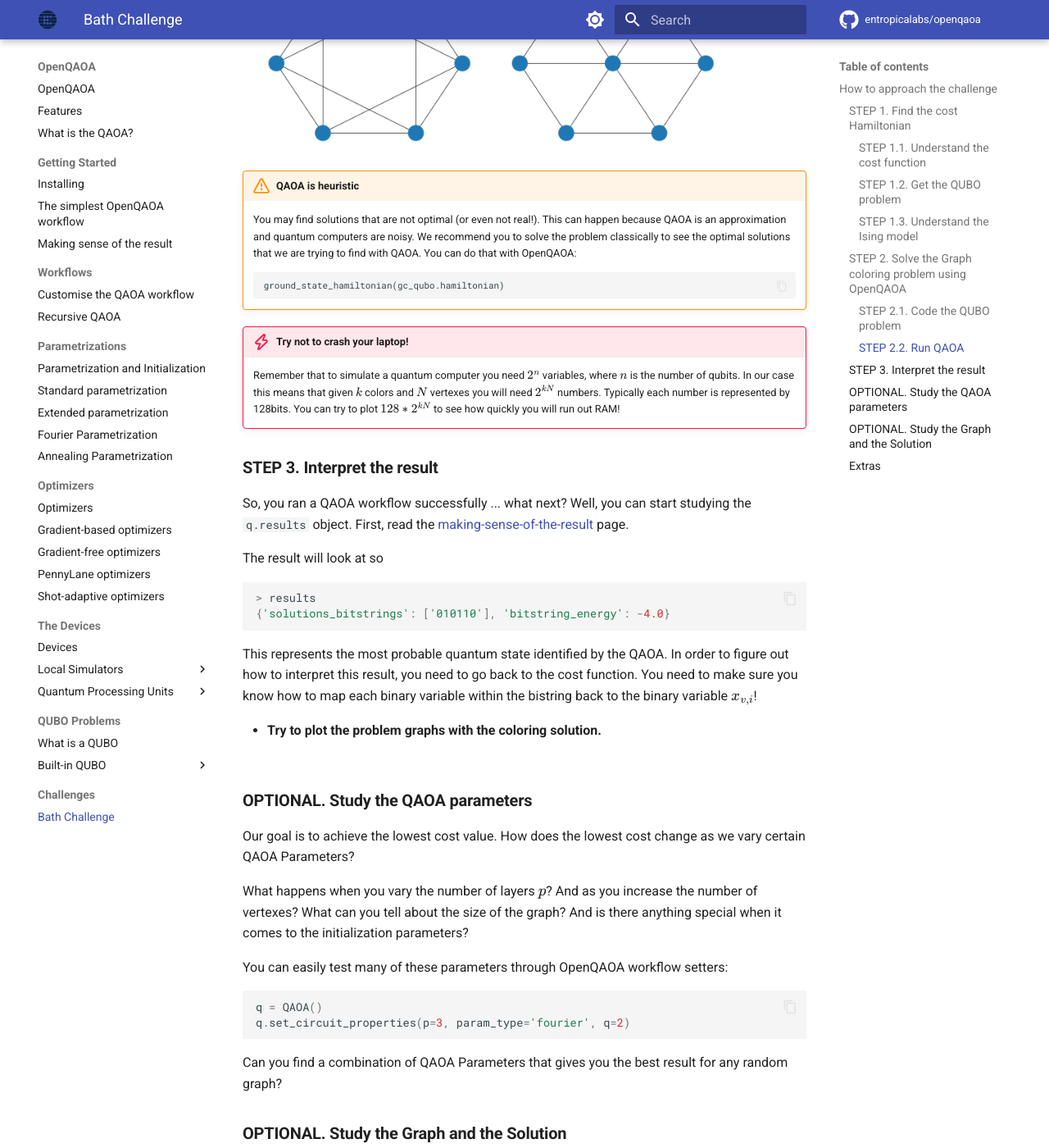
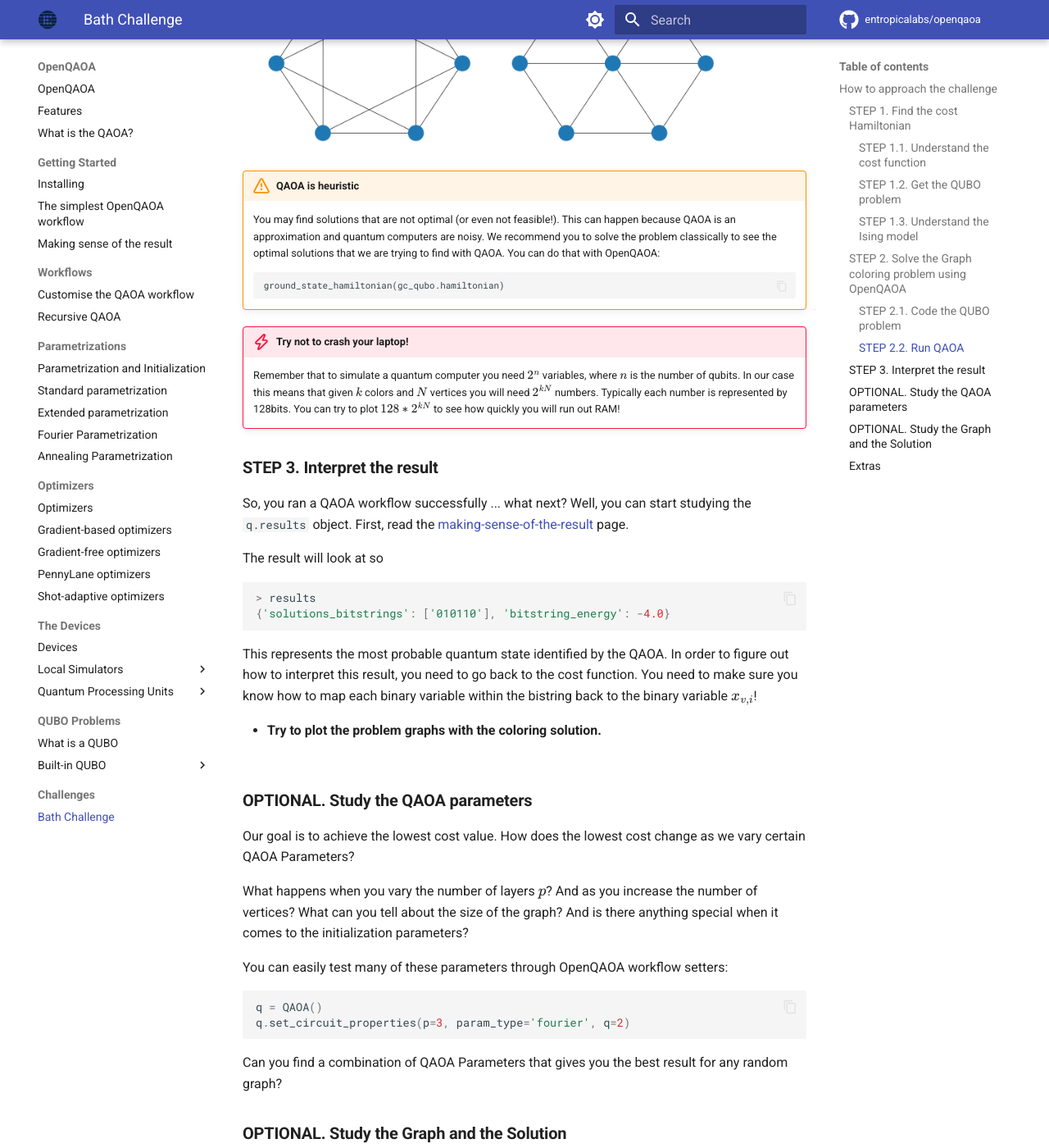
Before and after one commit to entropicalabs/openqaoa-website, an MkDocs documentation site: the page built from docs/hackatons/bath-challenge.md, in a window 1280 px wide and 1400 px high, scrolled down 5747 px. Shown: the whole window at 82% size. Built offline with MkDocs 1.6.1 and Material for MkDocs 9.7.7, drawn with Linux system fonts in a browser that asks for light colours; comment, search, counter and statistics services are not loaded; some of the changed text lies outside the part shown.

Commit message:
Fix typos

````diff
--- a/docs/hackatons/bath-challenge.md
+++ b/docs/hackatons/bath-challenge.md
@@ -7,7 +7,7 @@ Our challenge is to solve the [Graph Colouring problem](https://en.wikipedia.org
 As far as we know, it is not possible to solve a NP-complete problem in polynomial time. Therefore, one way to tackle NP problems is to employ heuristics. The **quantum approximate optimization algorithm (QAOA)** is one such heuristic algorithm, and it can be used to solve (small!) binary optimization problems. What interests us today, is that QAOA is an algorithm that can be run on existing quantum computers!
 
 !!! info "For the curious"
-    The original QAOA paper can be found on the arxiv ([Farhi, Edward, Jeffrey Goldstone, and Sam Gutmann. "A quantum approximate optimization algorithm"](https://arxiv.org/abs/1411.4028)). The paper is a bit technical, and may not be the best reference for a 12h challenge. So, if you need a more lay-down intro, please check out the OpenQAOA [what-is-the-qaoa](../what-is-the-qaoa.md) reference.
+    The original QAOA paper can be found on the arxiv ([Farhi, Edward, Jeffrey Goldstone, and Sam Gutmann. "A quantum approximate optimization algorithm"](https://arxiv.org/abs/1411.4028)). The paper is a bit technical, and may not be the best reference for a 12h challenge. So, if you need a more lay-down intro, please check out the OpenQAOA [what-is-the-qaoa](/docs/what-is-the-qaoa.md) reference.
 
 
 ## **How to approach the challenge**
@@ -23,7 +23,7 @@ The last section includes some ideas on how to further explore the challenge.
 
 ###  **STEP 1. Find the cost Hamiltonian**
 
-First things first: what are we trying to do? We are given a graph with $N$ vertexes and some connectivity, and a set of $k$ colors. The optimization problem then is to **find a color for each vertex such that no edge connects two vertexes of same color.** Four simple examples are given by the following choices of graphs and coloring:
+First things first: what are we trying to do? We are given a graph with $N$ vertices and some connectivity, and a set of $k$ colors. The optimization problem then is to **find a color for each vertex such that no edge connects two vertices of same color.** Four simple examples are given by the following choices of graphs and coloring:
 
 <img src="/img/graph-ex-1.png" alt="graph1" width="40%" style="display: float; margin-right: 2.5%; margin-left: 2.5%;">
 <img src="/img/graph-ex-2.png" alt="graph2" width="40%" style="display: float; margin-right: 2.5%; margin-left: 2.5%;">
@@ -69,7 +69,7 @@ Once we have the expression for the $Q$ matrix, we will be very close to be able
 
 
 #### **STEP 1.3. Understand the Ising model**
-However, to optimize this function and to find one solution $\vec x^*$ in a quantum computer using QAOA we need to use the Ising encoding, which means that the binary encoding must be $\{-1,+1\}$, instead of $\{0, 1\}$. This is more detailed in the [what-is-the-qaoa](../what-is-the-qaoa.md) page.
+However, to optimize this function and to find one solution $\vec x^*$ in a quantum computer using QAOA we need to use the Ising encoding, which means that the binary encoding must be $\{-1,+1\}$, instead of $\{0, 1\}$. This is more detailed in the [what-is-the-qaoa](/docs/what-is-the-qaoa.md) page.
 
 The cost function of a QUBO problem in the Ising encoding reads:
 
@@ -86,11 +86,11 @@ h_i = - \frac{1}{2}Q_{ii} - \frac{1}{4} \sum_{ \substack{j=0 \\ j\neq i}}^nQ_{ij
 So for any given problem, after we find $Q$, we can get $J$ and $h$ with this transformation. We are, now, ready to code!
 
 !!! info "For the curious"
-    QUBO stands for quadratic unconstrained binary optimization. You can check out the [what-is-a-qubo](../problems/what-is-a-qubo.md) to learn more about it and see some examples.
+    QUBO stands for quadratic unconstrained binary optimization. You can check out the [what-is-a-qubo](/docs/problems/what-is-a-qubo.md) to learn more about it and see some examples.
 
 ### **STEP 2. Solve the Graph coloring problem using OpenQAOA**
 
-Take a look at the OpenQAOA workflows to check how you can solve problems using QAOA. You can find them at [the-simplest-workflow](../the-simplest-workflow.md) and [customise-the-QAOA-workflow](../workflows/customise-the-QAOA-workflow.md). But as a quick recap, the easiest way to run QAOA is:
+Take a look at the OpenQAOA workflows to check how you can solve problems using QAOA. You can find them at [the-simplest-workflow](/docs/the-simplest-workflow.md) and [customise-the-QAOA-workflow](/docs/workflows/customise-the-QAOA-workflow.md). But as a quick recap, the easiest way to run QAOA is:
 
 ```Python
 from openqaoa import QAOA
@@ -107,7 +107,7 @@ from openqaoa.problems import QUBO
 
 qubo_problem = QUBO(terms=[[..], [..], ...],
                     weights=[...],
-                    n=number_of_vertexes)
+                    n=number_of_vertices)
 ```
 where `terms` is a list of lists, and `weights` is a list of integers. As an example, if one has a QUBO problem encoded in a matrix $J$ and a vector $h$ like
 
@@ -134,7 +134,7 @@ then the QUBO object would be initialized as:
 ```Python
 qubo_problem = QUBO(terms=  [[0,1], [0,2], [1,2], [0], [1], [2]],
                     weights= [J_01,  J_02,  J_12, h_0, h_1, h_2],
-                    n=number_of_vertexes)
+                    n=number_of_vertices)
 ```
 
 !!! info
@@ -187,18 +187,18 @@ You can try to color other more complicated graphs, some examples could be:
 
 !!! warning "QAOA is heuristic"
 
-    You may find solutions that are not optimal (or even not real!). This can happen because QAOA is an approximation and quantum computers are noisy. We recommend you to solve the problem classically to see the optimal solutions that we are trying to find with QAOA. You can do that with OpenQAOA:
+    You may find solutions that are not optimal (or even not feasible!). This can happen because QAOA is an approximation and quantum computers are noisy. We recommend you to solve the problem classically to see the optimal solutions that we are trying to find with QAOA. You can do that with OpenQAOA:
 
         ground_state_hamiltonian(gc_qubo.hamiltonian)
 
 
 
 !!! danger "Try not to crash your laptop!"
-    Remember that to simulate a quantum computer you need $2^{n}$ variables, where $n$ is the number of qubits. In our case this means that given $k$ colors and $N$ vertexes you will need $2^{kN}$ numbers. Typically each number is represented by 128bits. You can try to plot $128 * 2^{kN}$ to see how quickly you will run out RAM!
+    Remember that to simulate a quantum computer you need $2^{n}$ variables, where $n$ is the number of qubits. In our case this means that given $k$ colors and $N$ vertices you will need $2^{kN}$ numbers. Typically each number is represented by 128bits. You can try to plot $128 * 2^{kN}$ to see how quickly you will run out RAM!
 
 ### **STEP 3. Interpret the result**
 
-So, you ran a QAOA workflow successfully ... what next? Well, you can start studying the `q.results` object. First, read the [making-sense-of-the-result](../making-sense-of-the-result.md) page.
+So, you ran a QAOA workflow successfully ... what next? Well, you can start studying the `q.results` object. First, read the [making-sense-of-the-result](/docs/making-sense-of-the-result.md) page.
 
 The result will look at so
 ```Python
@@ -215,7 +215,7 @@ This represents the most probable quantum state identified by the QAOA. In order
 
 Our goal is to achieve the lowest cost value. How does the lowest cost change as we vary certain QAOA Parameters?
 
-What happens when you vary the number of layers $p$? And as you increase the number of vertexes? What can you tell about the size of the graph? And is there anything special when it comes to the initialization parameters?
+What happens when you vary the number of layers $p$? And as you increase the number of vertices? What can you tell about the size of the graph? And is there anything special when it comes to the initialization parameters?
 
 You can easily test many of these parameters through OpenQAOA workflow setters:
 
@@ -228,7 +228,7 @@ Can you find a combination of QAOA Parameters that gives you the best result for
 
 ### **OPTIONAL. Study the Graph and the Solution**
 
-Andrew Lukas paper says that given `k` colors and `N` vertexes it takes `nN` qubits to encode the problem. Without saturating your RAM, do you think you can play around with different graph topologies and colouring schemes?
+Andrew Lukas paper says that given `k` colors and `N` vertices it takes `nN` qubits to encode the problem. Without saturating your RAM, do you think you can play around with different graph topologies and colouring schemes?
 
 Maybe try to plot a scaling of the performance of the algorithm as a function of changing graph properties (e.g. edge connectivity).
 
@@ -236,6 +236,6 @@ Maybe try to plot a scaling of the performance of the algorithm as a function of
 
 In the eventuality that you have had the time to explore QAOA and the graph colouring problem, here are a few ideas to keep you entertained:
 
-- Try to solve the problem using a Quantum Computer! We suggest you use the free IBM ones, see the [ibmq](../devices/ibmq.md) page
+- Try to solve the problem using a Quantum Computer! We suggest you use the free IBM ones, see the [ibmq](/docs/devices/ibmq.md) page
 - Can you come up with some interesting parameter initialization strategies?
-- Have a look at [RQAOA](../workflows/recursive-qaoa.md): how does it perform with respect to plain QAOA?
+- Have a look at [RQAOA](/docs/workflows/recursive-qaoa.md): how does it perform with respect to plain QAOA?
````
Also changed, not shown: other parts of docs/hackatons/bath-challenge.md (+1 -1 lines).
